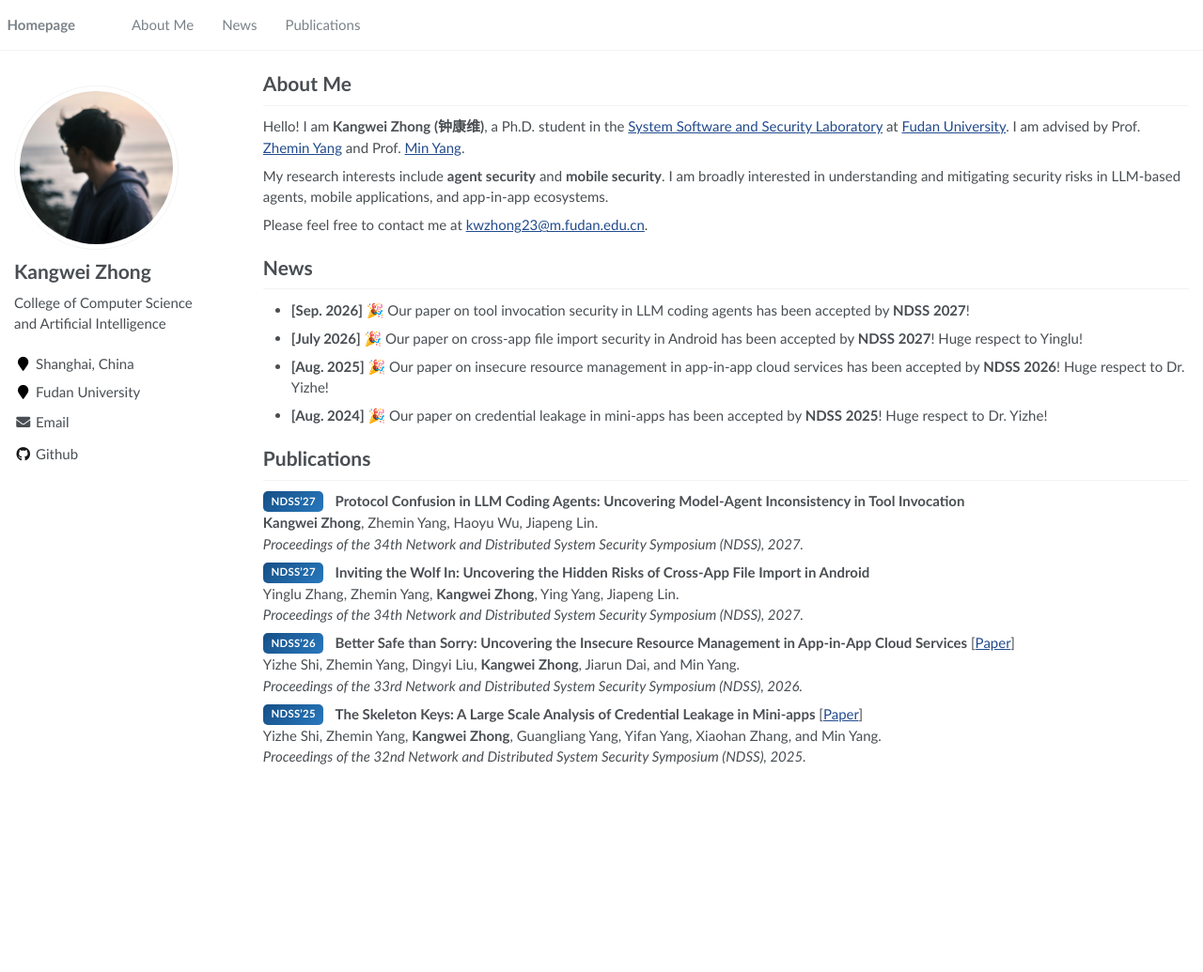
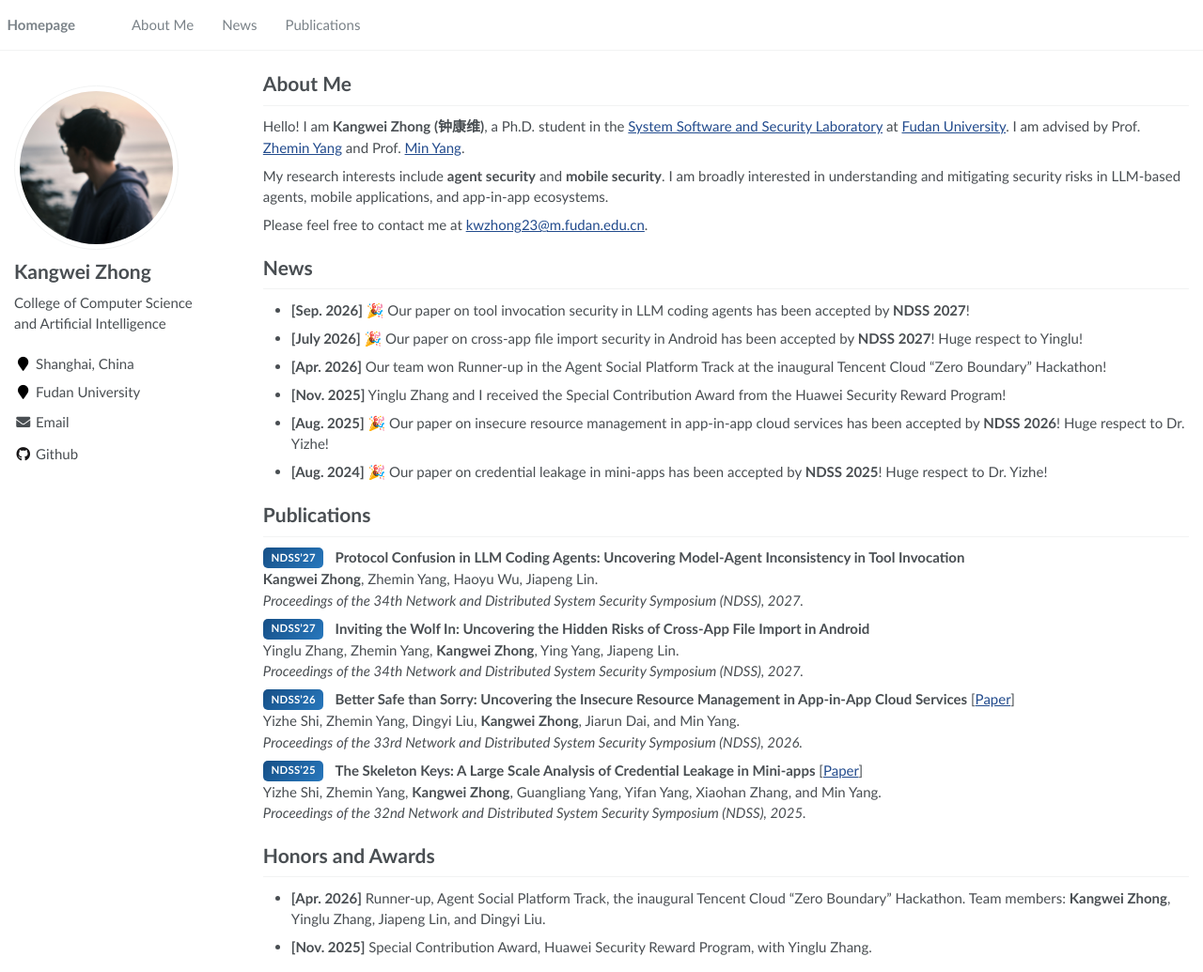
Before and after one commit to kangwei-zhong/kangwei-zhong.github.io, a Jekyll site: the page built from _pages/about.md, in a window 1280 px wide and 1035 px high. Shown: the whole window at 94% size. Built offline with Jekyll 4.4.1, drawn with Linux system fonts in a browser that asks for light colours.

Commit message:
Add honors and awards

```diff
--- a/_pages/about.md
+++ b/_pages/about.md
@@ -22,6 +22,8 @@ Please feel free to contact me at [kwzhong23@m.fudan.edu.cn](mailto:kwzhong23@m.
 
 - **[Sep. 2026]** 🎉 Our paper on tool invocation security in LLM coding agents has been accepted by **NDSS 2027**!
 - **[July 2026]** 🎉 Our paper on cross-app file import security in Android has been accepted by **NDSS 2027**! Huge respect to Yinglu!
+- **[Apr. 2026]** Our team won Runner-up in the Agent Social Platform Track at the inaugural Tencent Cloud “Zero Boundary” Hackathon!
+- **[Nov. 2025]** Yinglu Zhang and I received the Special Contribution Award from the Huawei Security Reward Program!
 - **[Aug. 2025]** 🎉 Our paper on insecure resource management in app-in-app cloud services has been accepted by **NDSS 2026**! Huge respect to Dr. Yizhe!
 - **[Aug. 2024]** 🎉 Our paper on credential leakage in mini-apps has been accepted by **NDSS 2025**! Huge respect to Dr. Yizhe!
 
@@ -43,4 +45,9 @@ Yizhe Shi, Zhemin Yang, Dingyi Liu, **Kangwei Zhong**, Jiarun Dai, and Min Yang.
 Yizhe Shi, Zhemin Yang, **Kangwei Zhong**, Guangliang Yang, Yifan Yang, Xiaohan Zhang, and Min Yang.
 *Proceedings of the 32nd Network and Distributed System Security Symposium (NDSS), 2025.*
 
-<!-- Sections such as Education, Awards, Services, and Internships can be enabled once the corresponding information is available. -->
+# Honors and Awards
+
+- **[Apr. 2026]** Runner-up, Agent Social Platform Track, the inaugural Tencent Cloud “Zero Boundary” Hackathon. Team members: **Kangwei Zhong**, Yinglu Zhang, Jiapeng Lin, and Dingyi Liu.
+- **[Nov. 2025]** Special Contribution Award, Huawei Security Reward Program, with Yinglu Zhang.
+
+<!-- Sections such as Education, Services, and Internships can be enabled once the corresponding information is available. -->
```
